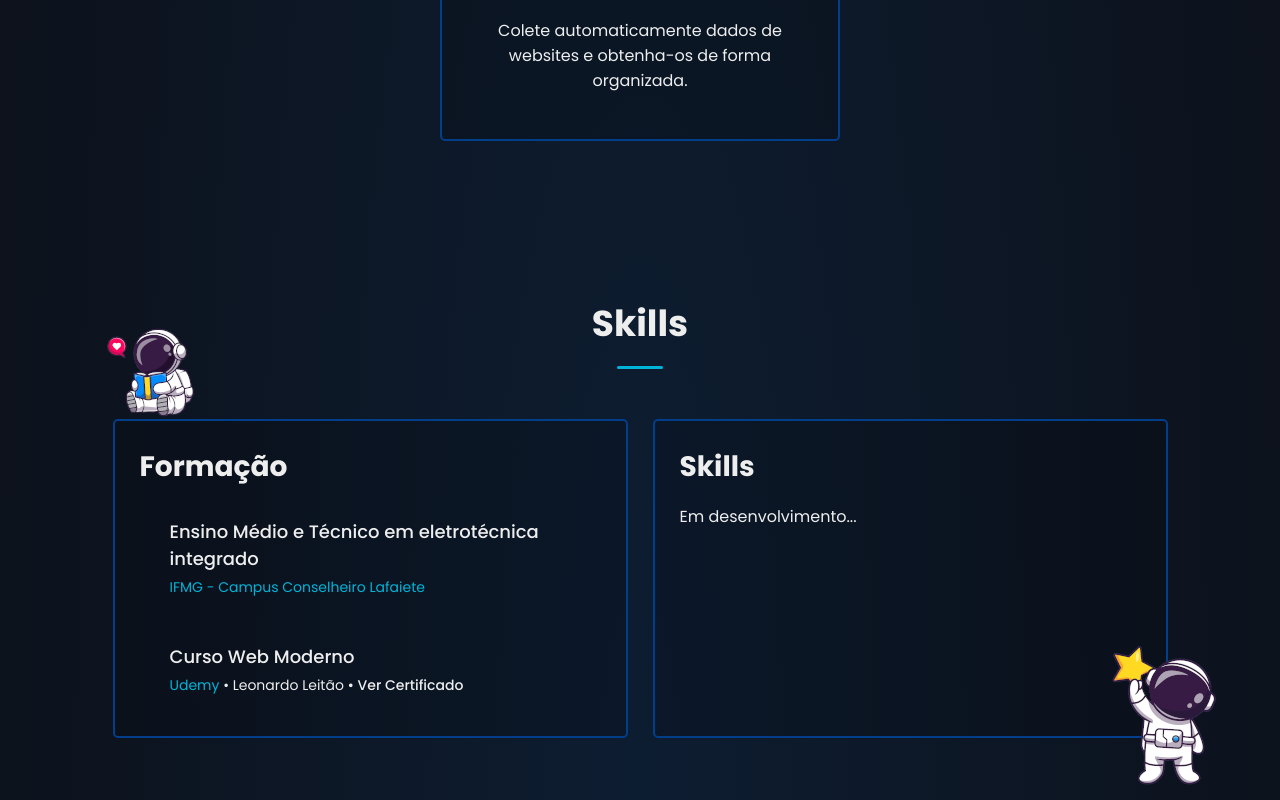
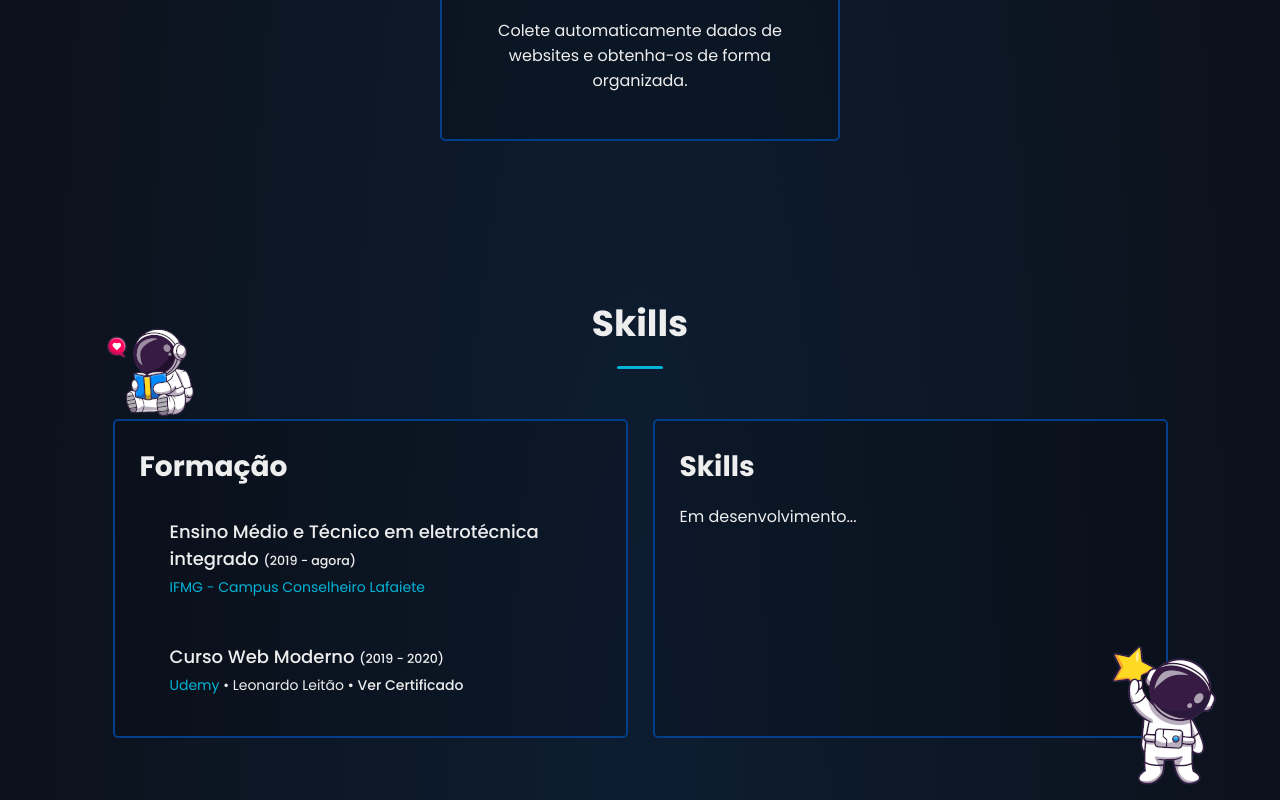
Before and after one commit to VacuousPatter/portfolio, a Nuxt app: page / in a window 1280 px wide. Shown: the part 2352-3152 px from the top of the page. Built offline with nearby package versions, Linux system fonts and the light colour scheme.

Commit message:
Adicionado ano de formação

```diff
--- a/assets/data/courses.json
+++ b/assets/data/courses.json
@@ -1,6 +1,11 @@
 [
   {
     "name": "Ensino Médio e Técnico em eletrotécnica integrado",
+    "studying": true,
+    "years": {
+      "start": "2019",
+      "end": "2021"
+    },
     "school": {
       "name": "IFMG - Campus Conselheiro Lafaiete",
       "url": "https://www.ifmg.edu.br/conselheirolafaiete"
@@ -13,6 +18,10 @@
       "name": "Udemy",
       "url": "https://www.udemy.com/pt/"
     },
+    "years": {
+      "start": "2019",
+      "end": "2020"
+    },
     "professor": {
       "name": "Leonardo Leitão",
       "url": "https://www.udemy.com/user/leonardomouraleitao/"
--- a/components/home/skills/FormacaoItem.vue
+++ b/components/home/skills/FormacaoItem.vue
@@ -1,10 +1,10 @@
 <template>
   <div class="list-item">
     <a v-if="course.url" :href="course.url" target="_blank" class="list-item-title">
-      {{ course.name }}
+      {{ course.name }} <span class="caption">({{ course.years.start }} - {{ course.studying? 'agora':course.years.end }})</span>
     </a>
     <p v-else class="list-item-title">
-      {{ course.name }}
+      {{ course.name }} <span class="caption">({{ course.years.start }} - {{ course.studying? 'agora':course.years.end }})</span>
     </p>
 
     <div class="list-item-content">
@@ -78,4 +78,8 @@ p{
 .before-point::before{
   content: " • ";
 }
+
+.caption{
+  font-size: 0.7em;
+}
 </style>
```
